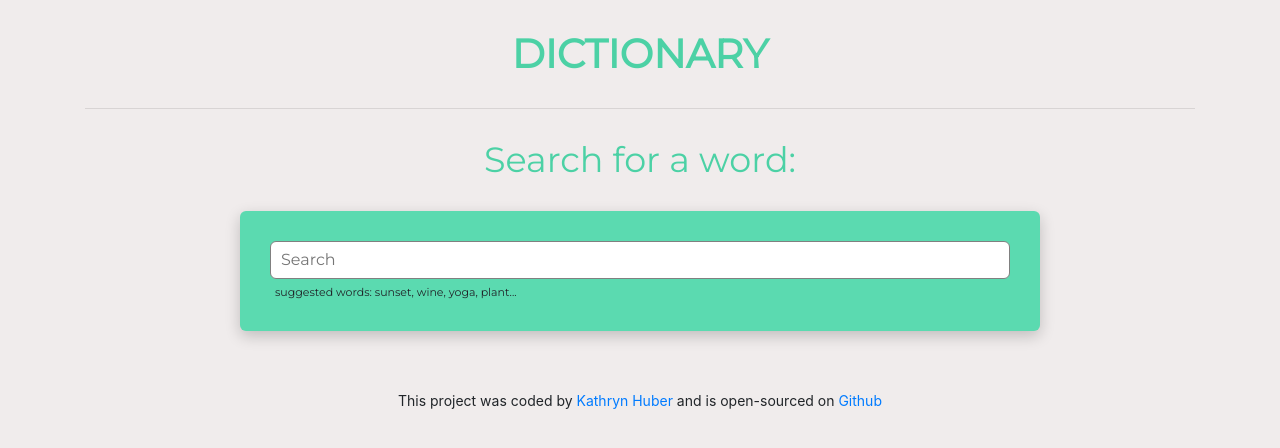
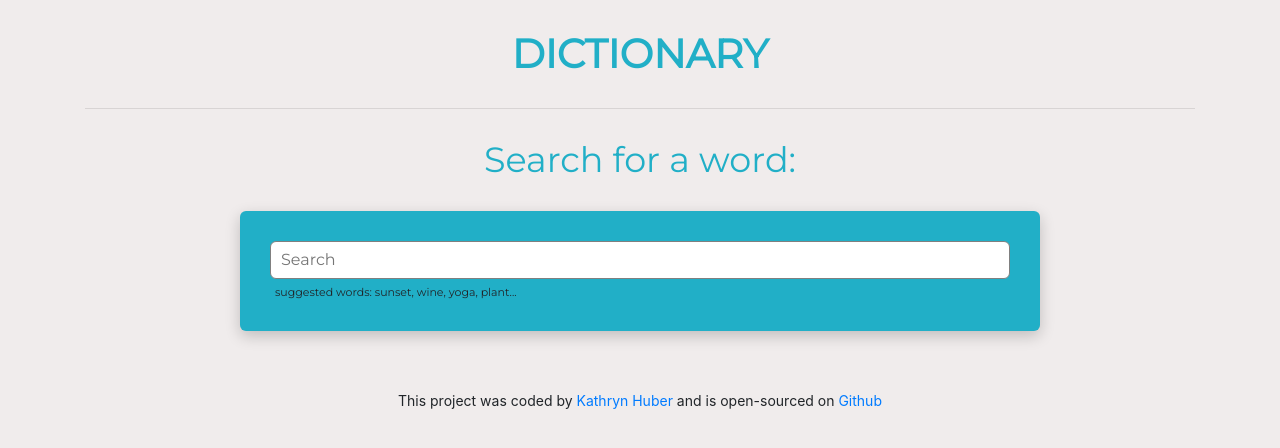
Before and after one commit to krhuber/dictionary-react-project, a React (Create React App) app: page / in a window 1280 px wide. Shown: the top 448 px of the page. Built offline with nearby package versions, Linux system fonts and the light colour scheme.

Commit message:
Updated background color

```diff
--- a/src/App.css
+++ b/src/App.css
@@ -9,7 +9,7 @@
   font-weight: bold;
   display: block;
   margin: 30px auto;
-  color: #4cd1a5;
+  color: #21afc7;
 }
 .App-footer {
   margin: 30px 0;
--- a/src/DictionarySearch.css
+++ b/src/DictionarySearch.css
@@ -5,7 +5,7 @@
 }
 
 .DictionarySearch section {
-  background: #5bdab0;
+  background: #21afc7;
   padding: 30px;
   margin: 5px 0;
   border-radius: 6px;
@@ -23,7 +23,7 @@
   text-align: center;
   margin-bottom: 30px;
   font-size: 35px;
-  color: #4cd1a5;
+  color: #21afc7;
 }
 
 .DictionarySearch .hint {
```
